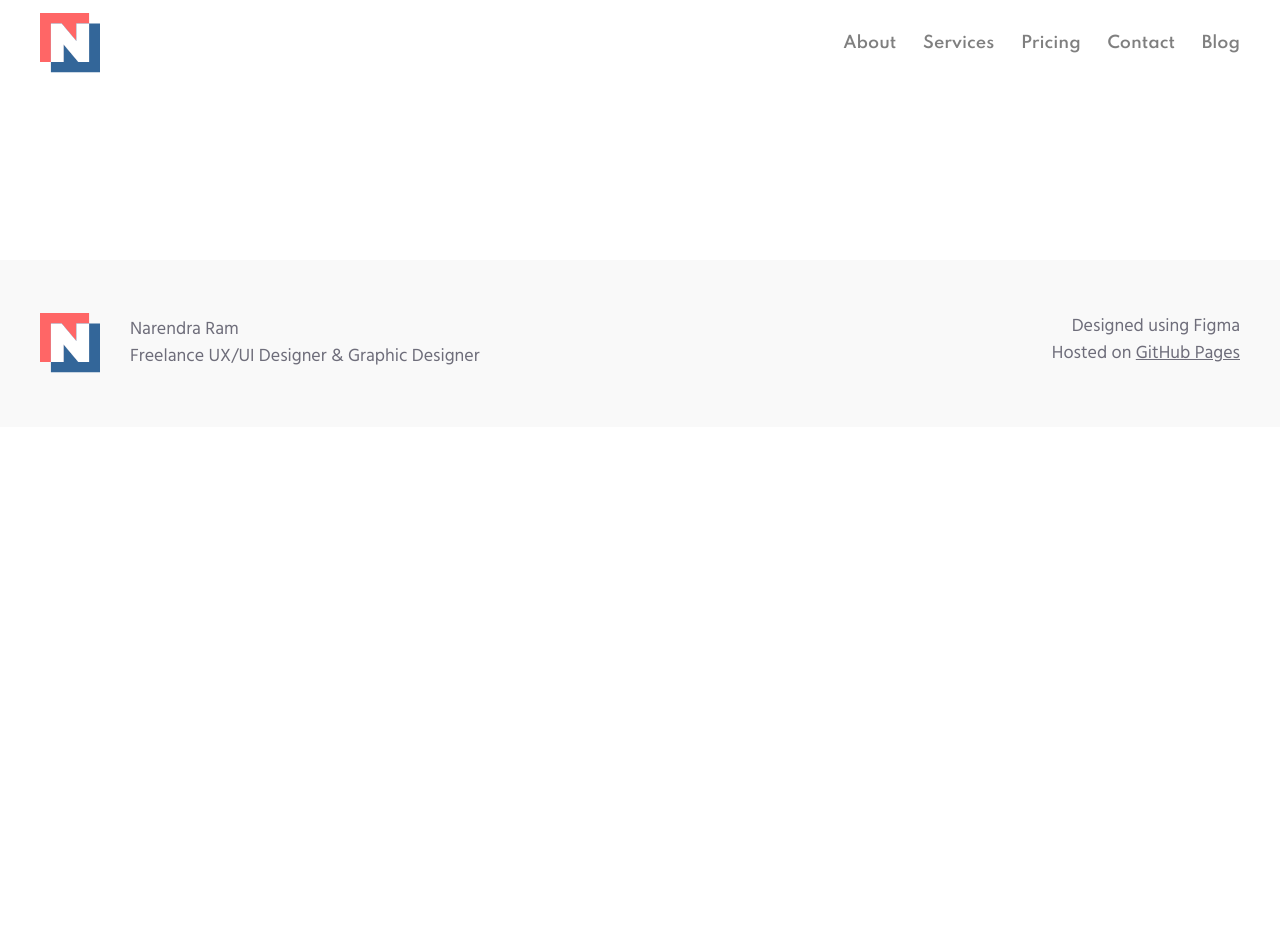
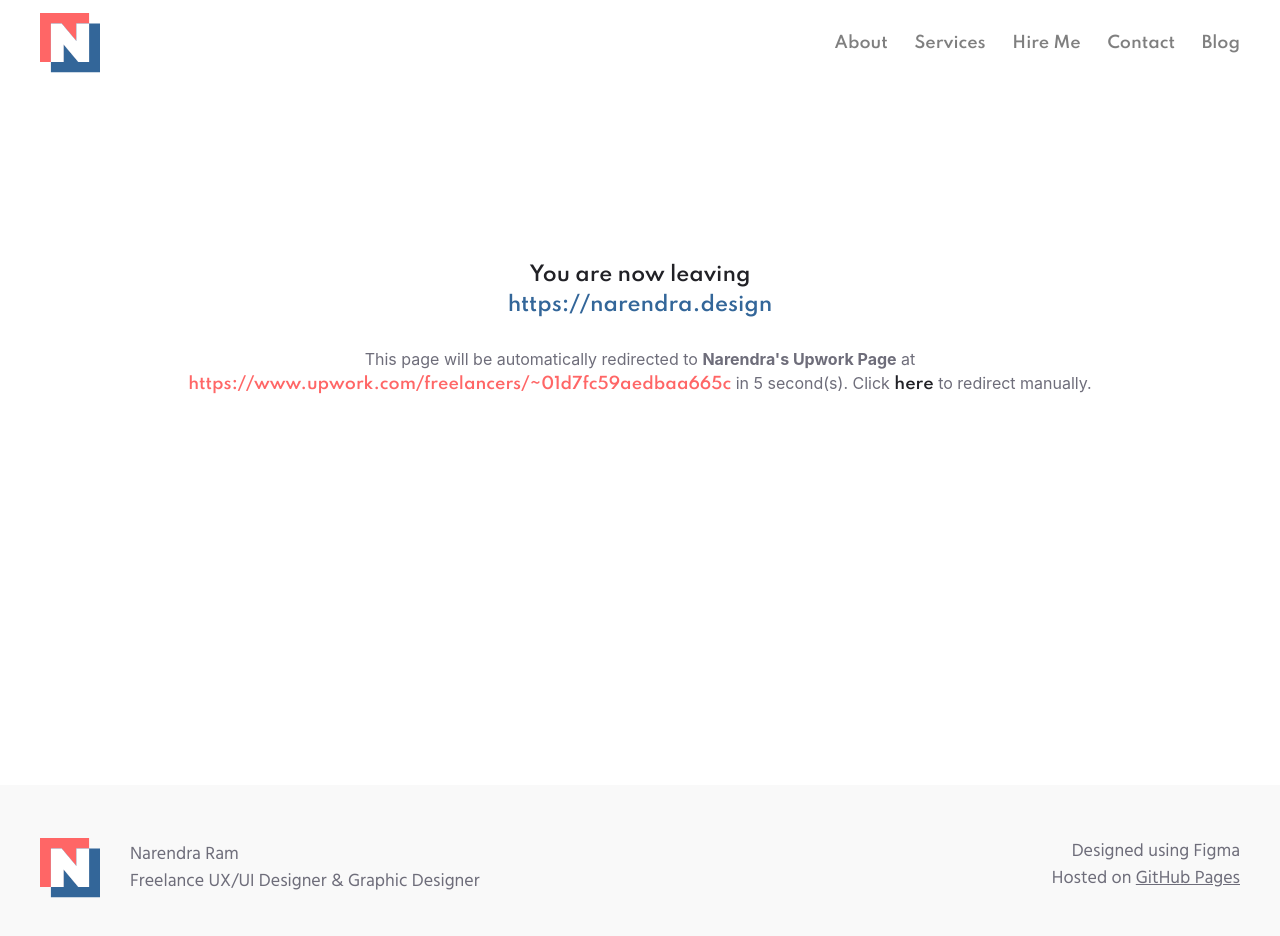
Before and after one commit to narenkram/Lance, a Nuxt app: page /hire-ui-ux-designer in a window 1280 px wide. Shown: the top 936 px of the page. Before the commit the page ends 800 px from the top, so only its background shows below. Built offline with nearby package versions, Linux system fonts and the light colour scheme.

Commit message:
feat(new-pages): blog and hire me page with auto redirect

```diff
--- a/components/Header.vue
+++ b/components/Header.vue
@@ -32,9 +32,9 @@
           </li>
           <li class="nav-item">
             <nuxt-link
+              to="/hire-ui-ux-designer"
               class="p-1 p-md-0 p-lg-0 nav-link ml-0 ml-md-2 ml-lg-2"
-              to="/pricing"
-              >Pricing</nuxt-link
+              >Hire Me</nuxt-link
             >
           </li>
           <li class="nav-item">
@@ -45,10 +45,10 @@
             >
           </li>
           <li class="nav-item">
-            <a
+            <nuxt-link
               class="p-1 p-md-0 p-lg-0 nav-link ml-0 ml-md-2 ml-lg-2"
-              href="https://blog.narendra.design"
-              >Blog</a
+              to="/blog"
+              >Blog</nuxt-link
             >
           </li>
         </ul>
--- a/nuxt.config.js
+++ b/nuxt.config.js
@@ -39,6 +39,7 @@ export default {
     { src: "~/node_modules/jquery/dist/jquery.min.js", ssr: false },
     { src: "~/node_modules/bootstrap/dist/js/bootstrap.min.js", ssr: false },
     { src: "~/node_modules/holderjs/holder.min.js", ssr: false },
+    { src: "~/plugins/client-only.client.js", ssr: false },
   ],
   /*
    ** Nuxt.js modules
--- /dev/null
+++ b/pages/blog.vue
@@ -0,0 +1,28 @@
+<template>
+  <div class="container">
+    <section class="py-6">
+      <div class="row">
+        <div class="col-12 text-center">
+          <h4>
+            You are now leaving <br />
+            <span class="text-secondary">https://narendra.design</span>
+          </h4>
+          <p>
+            This page will be automatically redirected to
+            <b>Narendra's Blog</b> at <br />
+            <a class="text-primary" href="https://blog.narendra.design"
+              >https://blog.narendra.design</a
+            >
+            in <span id="blog_counter">10</span> second(s). Click
+            <a href="https://blog.narendra.design">here</a> to redirect
+            manually.
+          </p>
+        </div>
+      </div>
+    </section>
+  </div>
+</template>
+
+<script>
+export default {};
+</script>
--- /dev/null
+++ b/pages/hire-ui-ux-designer.vue
@@ -0,0 +1,32 @@
+<template>
+  <div class="container">
+    <section class="py-6">
+      <div class="row">
+        <div class="col-12 text-center">
+          <h4>
+            You are now leaving <br />
+            <span class="text-secondary">https://narendra.design</span>
+          </h4>
+          <p>
+            This page will be automatically redirected to
+            <b>Narendra's Upwork Page</b> at <br />
+            <a
+              class="text-primary"
+              href="https://www.upwork.com/freelancers/~01d7fc59aedbaa665c"
+              >https://www.upwork.com/freelancers/~01d7fc59aedbaa665c</a
+            >
+            in <span id="hire_me_counter">10</span> second(s). Click
+            <a href="https://www.upwork.com/freelancers/~01d7fc59aedbaa665c"
+              >here</a
+            >
+            to redirect manually.
+          </p>
+        </div>
+      </div>
+    </section>
+  </div>
+</template>
+
+<script>
+export default {};
+</script>
--- a/pages/pricing.vue
+++ /dev/null
@@ -1,12 +0,0 @@
-<template>
-  <div class="container">
-    <section class="py-6">
-      <div class="row">
-        <div class="col-12">
-          <h2>Process & Pricing</h2>
-          <h4>This page is under maintenance, please check back later.</h4>
-        </div>
-      </div>
-    </section>
-  </div>
-</template>
--- /dev/null
+++ b/plugins/client-only.client.js
@@ -0,0 +1,28 @@
+function countdown_blog() {
+    var i = document.getElementById("blog_counter");
+
+    if (parseInt(i.innerHTML) <= 0) {
+        location.href = "https://blog.narendra.design";
+    }
+    if (parseInt(i.innerHTML) != 0) {
+        i.innerHTML = parseInt(i.innerHTML) - 1;
+    }
+}
+
+function countdown_hire_me() {
+    var i_hire = document.getElementById("hire_me_counter");
+    if (parseInt(i_hire.innerHTML) <= 0) {
+        location.href = "https://www.upwork.com/freelancers/~01d7fc59aedbaa665c";
+    }
+    if (parseInt(i_hire.innerHTML) != 0) {
+        i_hire.innerHTML = parseInt(i_hire.innerHTML) - 1;
+    }
+}
+
+setInterval(function () {
+    countdown_blog();
+}, 1000);
+
+setInterval(function () {
+    countdown_hire_me();
+}, 1000);
```
